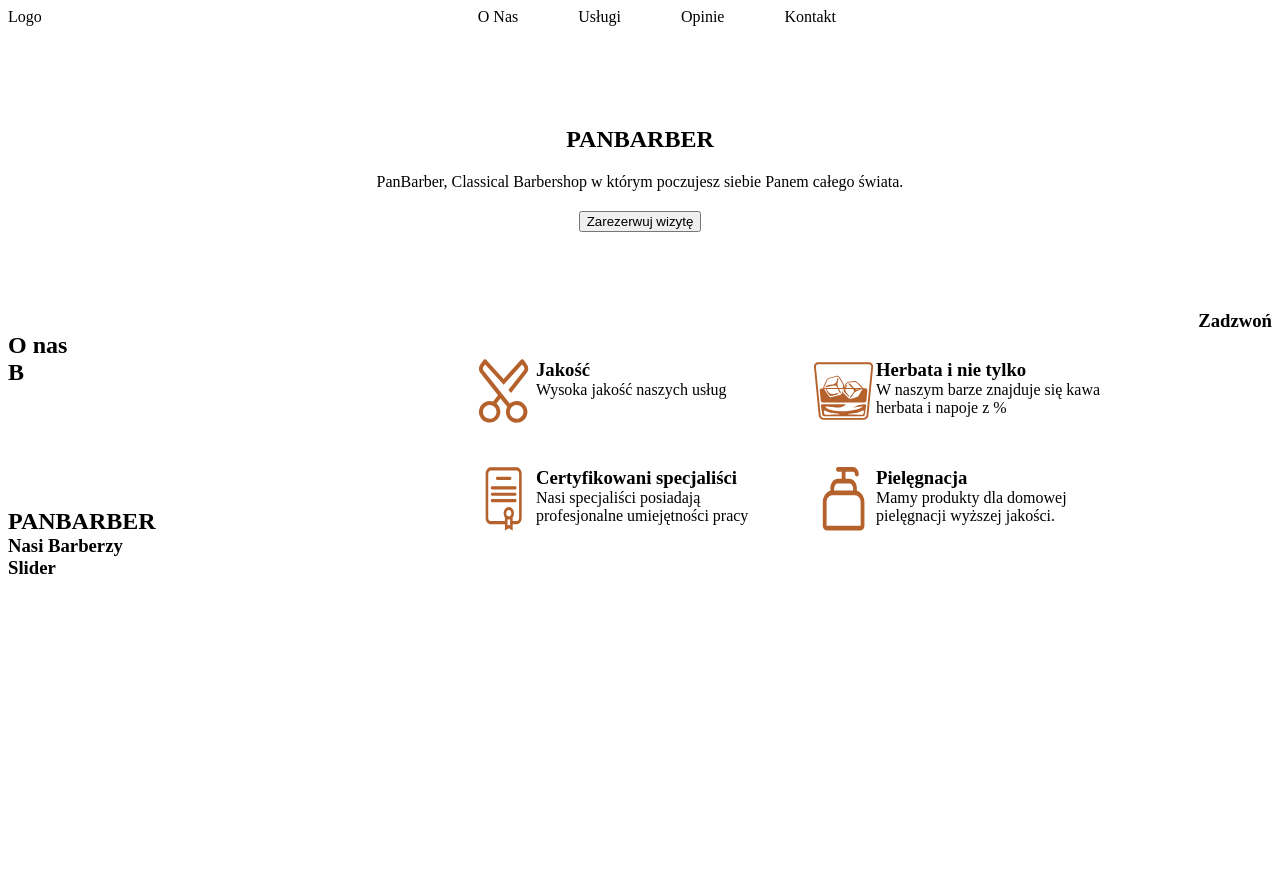
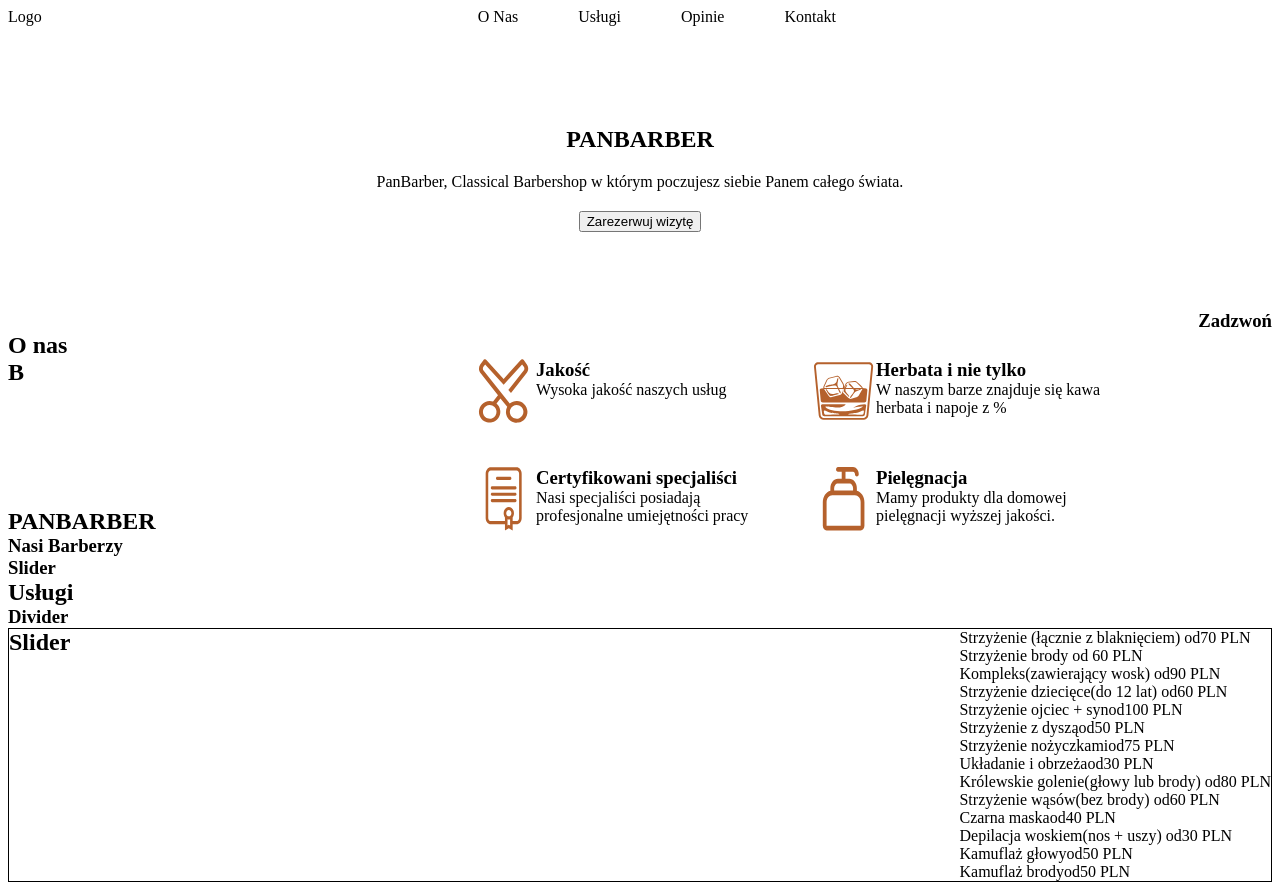
Before and after one commit to theCapnCoder/Panbarber, a React (Create React App) app: page / in a window 1280 px wide. Before the commit the page ends 800 px from the top, so only its background shows below. Built offline with nearby package versions, Linux system fonts and the light colour scheme.

Commit message:
feat: Service template

```diff
--- a/src/App.tsx
+++ b/src/App.tsx
@@ -2,6 +2,7 @@ import { AboutUs } from "./componetns/AbouUs/AboutUs";
 import { Header } from "./componetns/Header/Header";
 import { Main } from "./componetns/Main/Main";
 import { MainSlider } from "./componetns/MainSlider/MainSlider";
+import { Service } from "./componetns/Service/Service";
 
 import styles from "./style.module.scss";
 
@@ -12,6 +13,7 @@ function App() {
       <Main />
       <AboutUs />
       <MainSlider />
+      <Service />
     </div>
   );
 }
--- /dev/null
+++ b/src/componetns/Service/Service.tsx
@@ -0,0 +1,26 @@
+import { list } from "./constants";
+import styles from "./style.module.scss";
+
+export const Service = () => {
+  return (
+    <section className={styles.service}>
+      <h2>Usługi</h2>
+      <h3>Divider</h3>
+
+      <div className={styles.split}>
+        <h2>Slider</h2>
+        <div className={styles.content}>
+          <ul>
+            {list.map((item, index) => (
+              <li key={index}>
+                {item.name}
+                {item.text}
+                {item.price}
+              </li>
+            ))}
+          </ul>
+        </div>
+      </div>
+    </section>
+  );
+};
--- /dev/null
+++ b/src/componetns/Service/constants.ts
@@ -0,0 +1,73 @@
+export const list = [
+  {
+    name: "Strzyżenie ",
+    text: "(łącznie z blaknięciem) od",
+    price: "70 PLN ",
+  },
+  {
+    name: "Strzyżenie brody ",
+    text: "od ",
+    price: "60 PLN",
+  },
+  {
+    name: "Kompleks",
+    text: "(zawierający wosk) od",
+    price: "90 PLN",
+  },
+
+  {
+    name: "Strzyżenie dziecięce",
+    text: "(do 12 lat) od",
+    price: "60 PLN",
+  },
+  {
+    name: "Strzyżenie ojciec + syn",
+    text: "od",
+    price: "100 PLN",
+  },
+  {
+    name: "Strzyżenie z dyszą",
+    text: "od",
+    price: "50 PLN",
+  },
+  {
+    name: "Strzyżenie nożyczkami",
+    text: "od",
+    price: "75 PLN",
+  },
+  {
+    name: "Układanie i obrzeża",
+    text: "od",
+    price: "30 PLN",
+  },
+  {
+    name: "Królewskie golenie",
+    text: "(głowy lub brody) od",
+    price: "80 PLN",
+  },
+  {
+    name: "Strzyżenie wąsów",
+    text: "(bez brody) od",
+    price: "60 PLN",
+  },
+  {
+    name: "Czarna maska",
+    text: "od",
+    price: "40 PLN",
+  },
+  {
+    name: "Depilacja woskiem",
+    text: "(nos + uszy) od",
+    price: "30 PLN",
+  },
+  {
+    name: "Kamuflaż głowy",
+    text: "od",
+    price: "50 PLN",
+  },
+  {
+    name: "Kamuflaż brody",
+    text: "od",
+    price: "50 PLN",
+  },
+];
--- /dev/null
+++ b/src/componetns/Service/style.module.scss
@@ -0,0 +1,7 @@
+.service {
+  .split {
+    display: flex;
+    justify-content: space-between;
+    border: 1px solid #000;
+  }
+}
```
